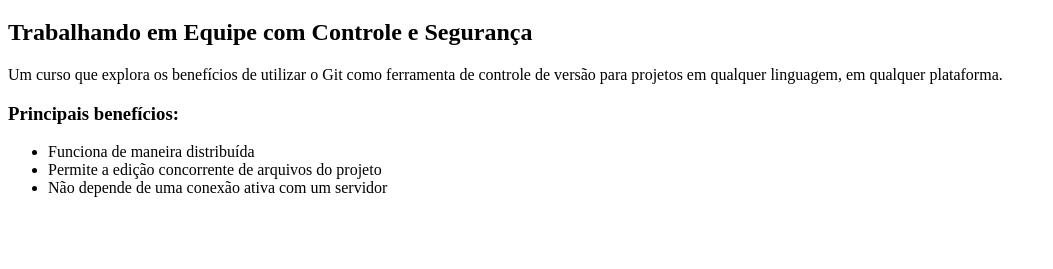
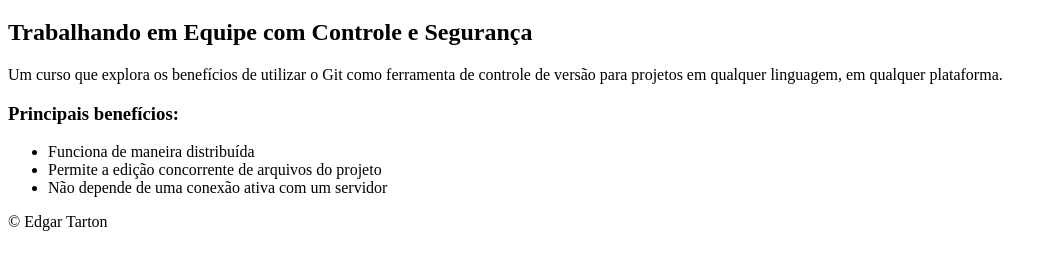
Before and after one commit to tarton/curso-git, a plain HTML site: page index.html in a window 1280 px wide. Shown: the part 61-330 px from the top of the page, without its empty margins (0-1053 px from the left). Drawn offline with Linux system fonts and the light colour scheme.

Commit message:
Adicionado copyright

```diff
--- a/index.html
+++ b/index.html
@@ -17,6 +17,9 @@
 			<li>Permite a edição concorrente de arquivos do projeto</li>
 			<li>Não depende de uma conexão ativa com um servidor</li>
 		</ul>
+        <footer>
+            &copy; Edgar Tarton
+        </footer>
 	</body>
 
 </html>
```
